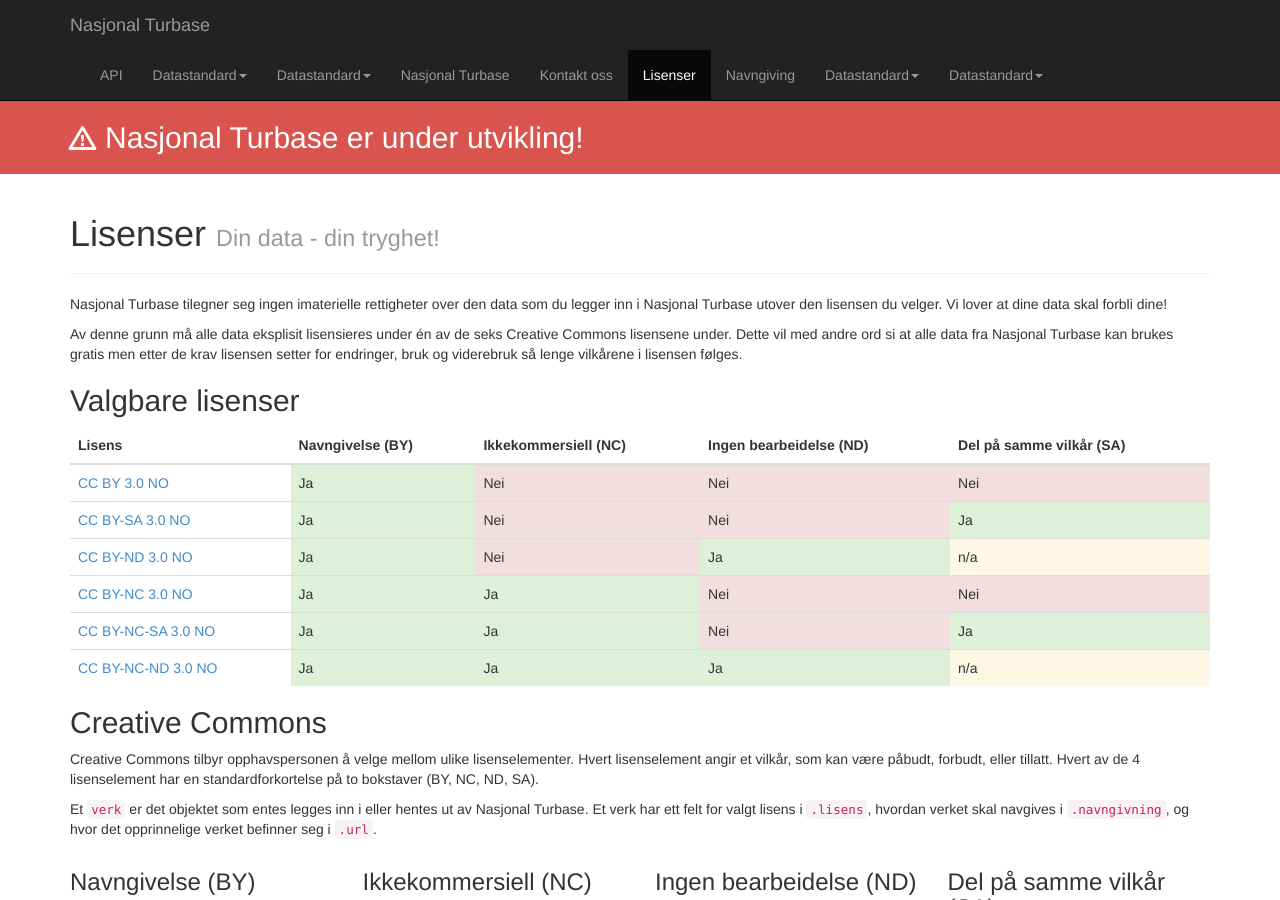
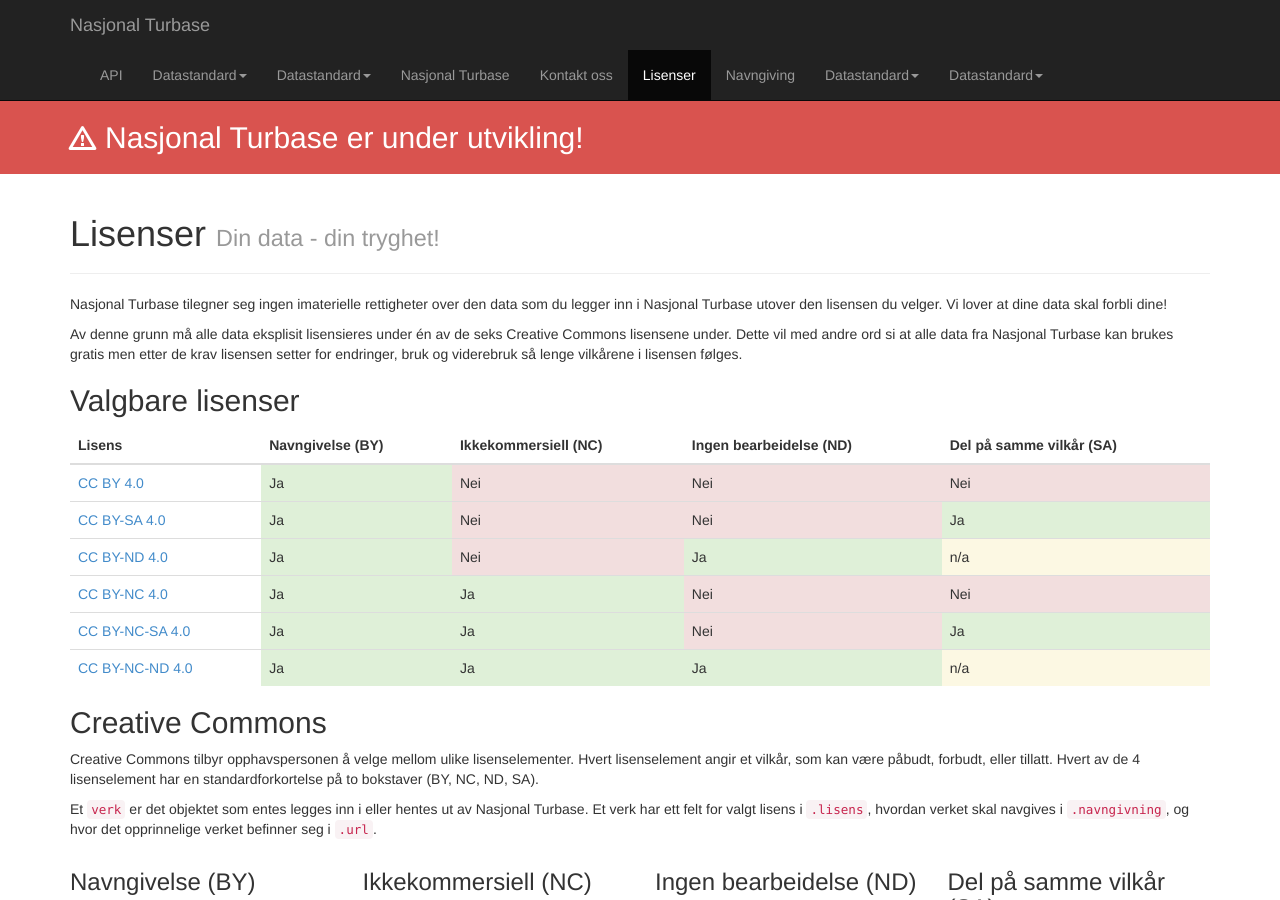
Before and after one commit to Turbasen/www.nasjonalturbase.no, a Jekyll site: the page built from lisenser.html, in a window 1280 px wide and 900 px high. Built offline with Jekyll 4.4.1, drawn with Linux system fonts in a browser that asks for light colours; nearby versions of some CDN libraries; Markdown is read by kramdown in place of the engine named in the settings.

Commit message:
Change license to CC 4.0

```diff
--- a/_data/lisenser.yml
+++ b/_data/lisenser.yml
@@ -1,40 +1,40 @@
-- name: CC BY 3.0 NO
-  url: "http://creativecommons.org/licenses/by/3.0/no/"
+- name: CC BY 4.0
+  url: http://creativecommons.org/licenses/by/4.0/deed.no
   by: true
   nc: false
   nd: false
   sa: false
 
-- name: CC BY-SA 3.0 NO
-  url: http://creativecommons.org/licenses/by-sa/3.0/no/
+- name: CC BY-SA 4.0
+  url: http://creativecommons.org/licenses/by-sa/4.0/deed.no
   by: true
   nc: false
   nd: false
   sa: true
 
-- name: CC BY-ND 3.0 NO
-  url: http://creativecommons.org/licenses/by-nd/3.0/no/
+- name: CC BY-ND 4.0
+  url: http://creativecommons.org/licenses/by-nd/4.0/deed.no
   by: true
   nc: false
   nd: true
   sa: n/a
 
-- name: CC BY-NC 3.0 NO
-  url: http://creativecommons.org/licenses/by-nc/3.0/no/
+- name: CC BY-NC 4.0
+  url: http://creativecommons.org/licenses/by-nc/4.0/deed.no
   by: true
   nc: true
   nd: false
   sa: false
 
-- name: CC BY-NC-SA 3.0 NO
-  url: http://creativecommons.org/licenses/by-nc-sa/3.0/no/
+- name: CC BY-NC-SA 4.0
+  url: http://creativecommons.org/licenses/by-nc-sa/4.0/deed.no
   by: true
   nc: true
   nd: false
   sa: true
 
-- name: CC BY-NC-ND 3.0 NO
-  url: http://creativecommons.org/licenses/by-nc-nd/3.0/no/
+- name: CC BY-NC-ND 4.0
+  url: http://creativecommons.org/licenses/by-nc-nd/4.0/deed.no
   by: true
   nc: true
   nd: true
```
